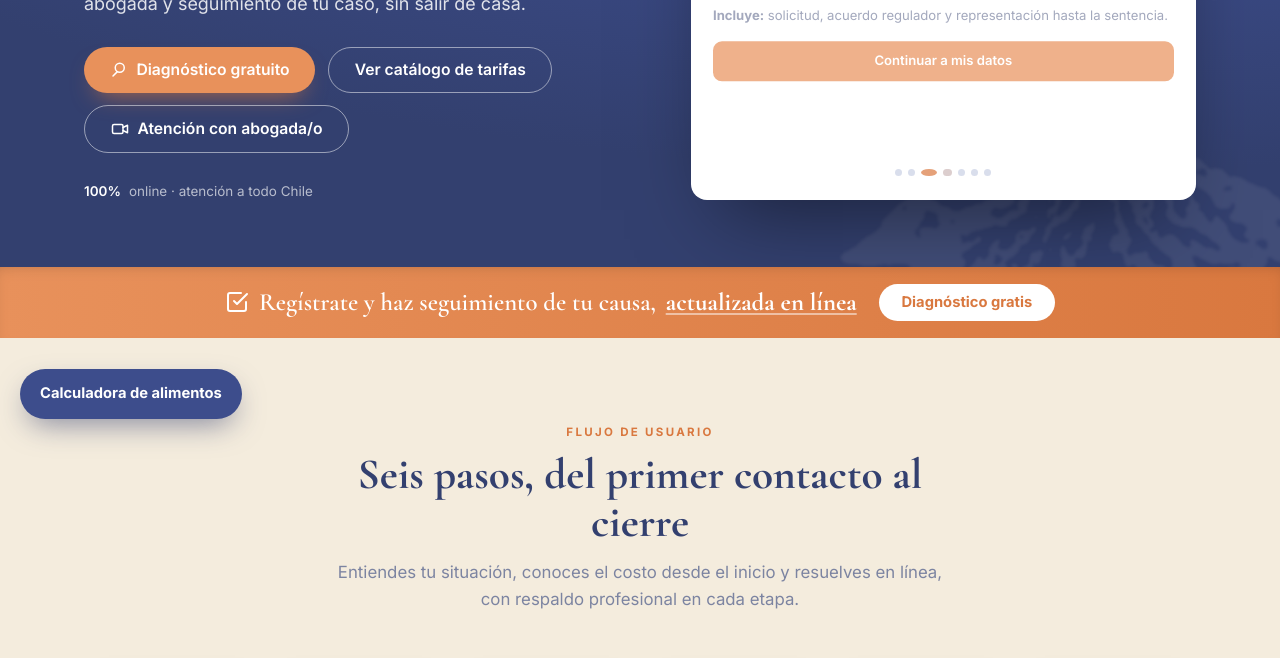
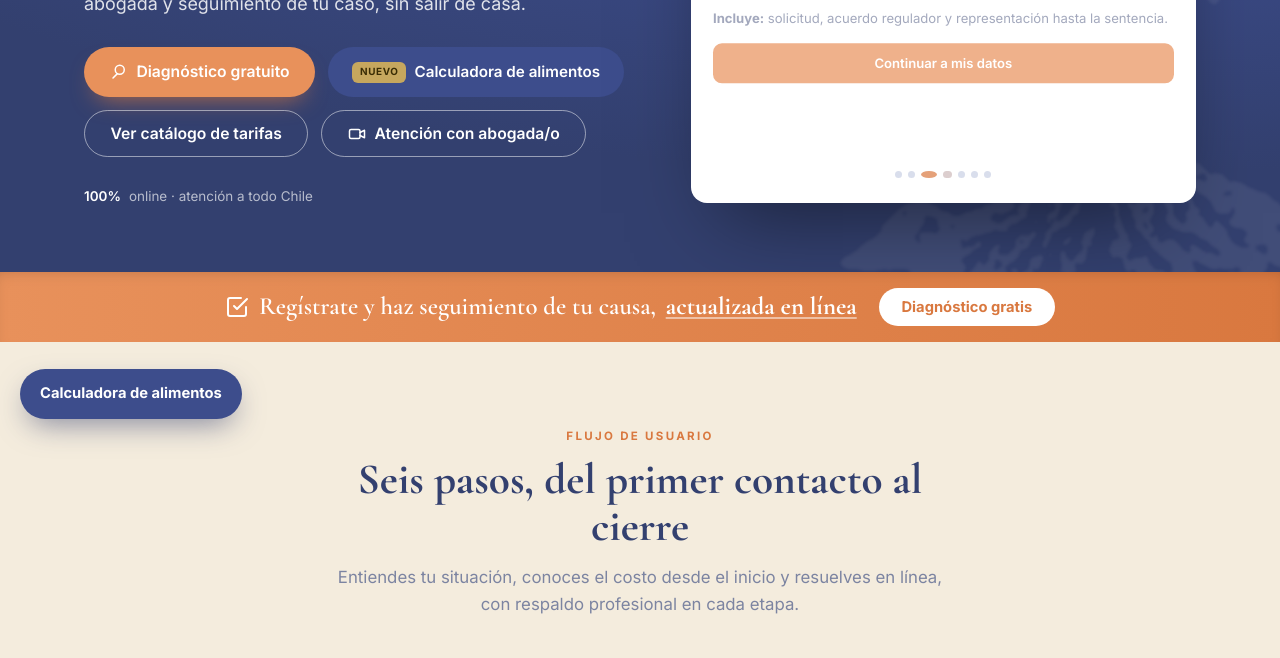
Before and after one commit to defensaalma/defensa-alma1, a website: page public/index.html in a window 1280 px wide. Shown: the part 361-1019 px from the top of the page. Drawn offline with nearby package versions, Linux system fonts and the light colour scheme.

Commit message:
Menu 'Calculadora de alimentos' y boton destacado Nuevo en el inicio

```diff
--- a/public/index.html
+++ b/public/index.html
@@ -869,6 +869,6 @@ function openDemo(k){
  showModal();
 }
 </script>
-  <script>(function(){var f=document.createElement('a');f.href='https://calculadoradealimentos.defensaalma.cl';f.target='_blank';f.rel='noopener';f.textContent='Calculadora de alimentos';f.style.cssText='position:fixed;left:20px;bottom:20px;z-index:85;background:#3D4D8C;color:#fff;font-weight:700;text-decoration:none;padding:13px 20px;border-radius:999px;box-shadow:0 12px 30px -8px rgba(51,64,111,.6);font-family:Inter,sans-serif;font-size:.92rem';document.body.appendChild(f);var l=document.querySelector('.nav-links');if(l){var a=document.createElement('a');a.href='https://calculadoradealimentos.defensaalma.cl';a.target='_blank';a.rel='noopener';a.textContent='Calculadora';var t=[].slice.call(l.querySelectorAll('a')).filter(function(x){return x.getAttribute('href')=='#tarifas'})[0];if(t){t.insertAdjacentElement('afterend',a)}else{l.appendChild(a)}}})();</script>
+  <script>(function(){function mk(t){var a=document.createElement('a');a.href='https://calculadoradealimentos.defensaalma.cl';a.target='_blank';a.rel='noopener';a.textContent=t;return a}var f=mk('Calculadora de alimentos');f.style.cssText='position:fixed;left:20px;bottom:20px;z-index:85;background:#3D4D8C;color:#fff;font-weight:700;text-decoration:none;padding:13px 20px;border-radius:999px;box-shadow:0 12px 30px -8px rgba(51,64,111,.6);font-family:Inter,sans-serif;font-size:.92rem';document.body.appendChild(f);var l=document.querySelector('.nav-links');if(l){var n=mk('Calculadora de alimentos');var t=[].slice.call(l.querySelectorAll('a')).filter(function(x){return x.getAttribute('href')=='#tarifas'})[0];if(t){t.insertAdjacentElement('afterend',n)}else{l.appendChild(n)}}var r=document.querySelector('a.btn[href="#tarifas"]');if(r){var h=mk('Calculadora de alimentos');h.style.cssText='display:inline-flex;align-items:center;gap:8px;background:#3D4D8C;color:#fff;border-radius:999px;padding:.8rem 1.5rem;font-weight:600;font-size:.95rem;text-decoration:none';var b=document.createElement('span');b.textContent='Nuevo';b.style.cssText='background:#C6A75E;color:#3a2d05;font-size:.62rem;font-weight:800;letter-spacing:.06em;text-transform:uppercase;padding:.15rem .5rem;border-radius:6px';h.insertBefore(b,h.firstChild);r.insertAdjacentElement('beforebegin',h)}})();</script>
 </body>
 </html>
```
